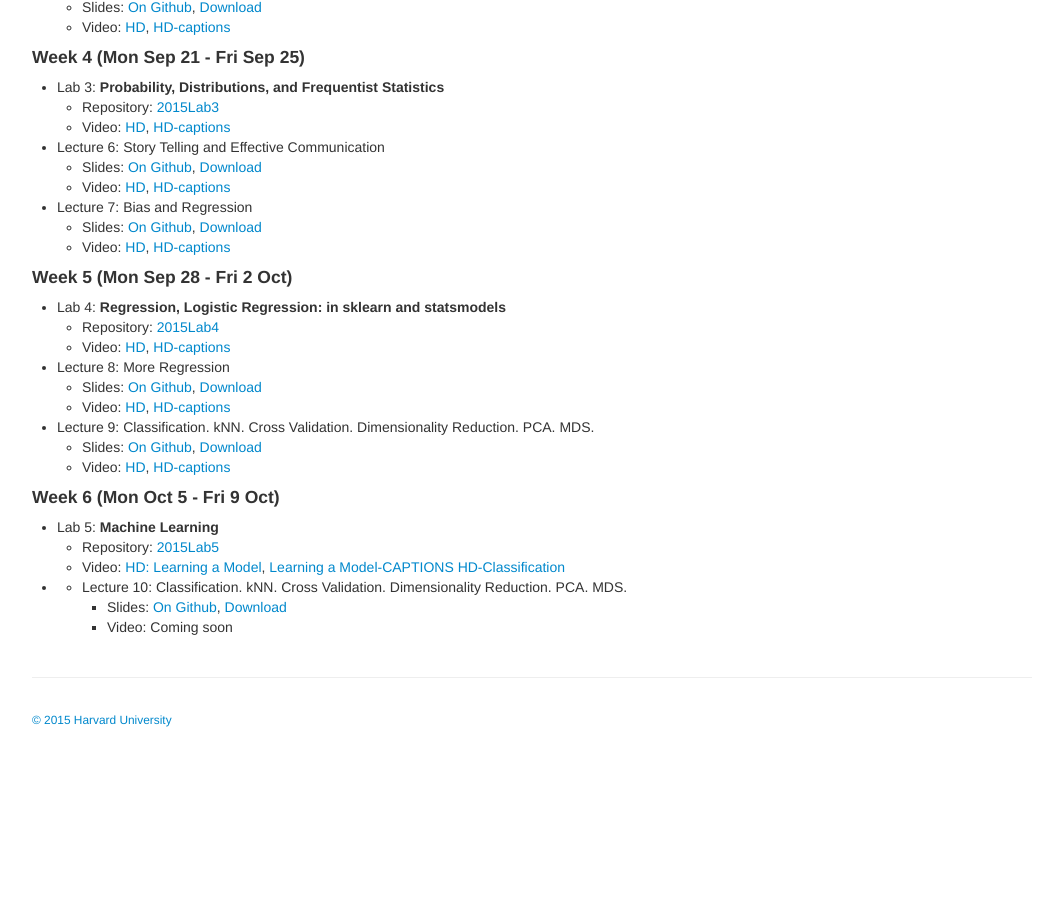
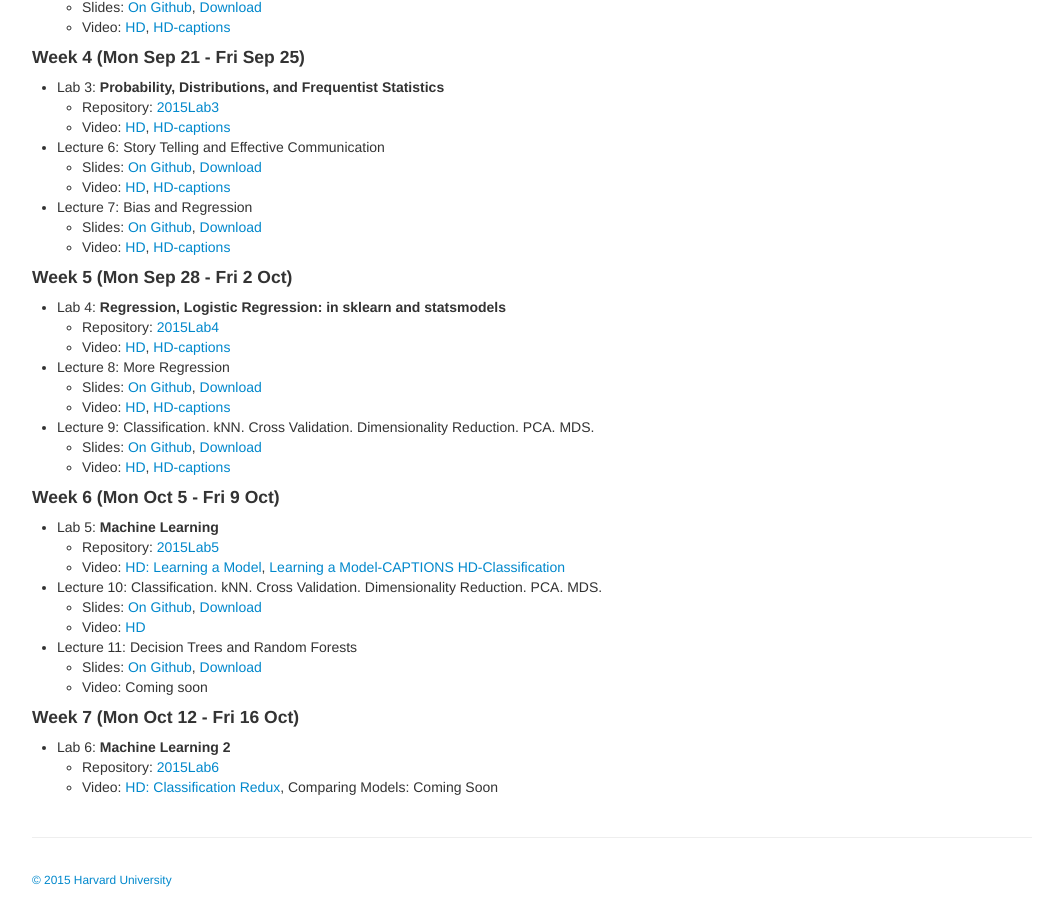
Before and after one commit to cs109/2015, a Jekyll site: the page built from pages/videos.md, in a window 1280 px wide and 900 px high, scrolled down 878 px. Shown: the whole window, without its empty margins (108-1171 px from the left). Built offline with Jekyll 4.4.1, drawn with Linux system fonts in a browser that asks for light colours; before the commit the page ends 1618 px from its top, so only the background shows below that.

Commit message:
added new lan and lec 10

```diff
--- a/pages/videos.md
+++ b/pages/videos.md
@@ -87,6 +87,16 @@ We've also started a YouTube [channel](https://www.youtube.com/channel/UC0-KaiZF
     - Repository: [2015Lab5](https://github.com/cs109/2015lab5)
     - Video: [HD: Learning a Model](https://matterhorn.dce.harvard.edu/engage/player/watch.html?id=e509f996-9633-4b75-a48a-e29246a316db), [Learning a Model-CAPTIONS](https://matterhorn.dce.harvard.edu/engage/player/watch.html?id=cdb6ae4c-a4ea-434d-a0c3-cdff3c2cd645) [HD-Classification](https://matterhorn.dce.harvard.edu/engage/player/watch.html?id=90e73c64-855c-4b06-afb2-94da608ecfbf)
 
-- - Lecture 10: Classification. kNN. Cross Validation. Dimensionality Reduction. PCA. MDS.
+- Lecture 10: Classification. kNN. Cross Validation. Dimensionality Reduction. PCA. MDS.
     - Slides: [On Github](https://github.com/cs109/2015/blob/master/Lectures/10-SVMAndEvaluation.pdf), [Download](https://github.com/cs109/2015/raw/master/Lectures/10-SVMAndEvaluation.pdf)
-    - Video: Coming soon
+    - Video: [HD](https://matterhorn.dce.harvard.edu/engage/player/watch.html?id=f21fcc8f-93a8-49f6-9ff8-0f339b0728bd)
+
+- Lecture 11: Decision Trees and Random Forests
+   - Slides: [On Github](https://github.com/cs109/2015/blob/master/Lectures/11-DecisionTreesAndRandomForest.pdf), [Download](https://github.com/cs109/2015/raw/master/Lectures/11-DecisionTreesAndRandomForest.pdf)
+   - Video: Coming soon
+
+####Week 7 (Mon Oct 12 - Fri 16 Oct)
+
+- Lab 6: **Machine Learning 2**
+    - Repository: [2015Lab6](https://github.com/cs109/2015lab6)
+    - Video: [HD: Classification Redux](https://matterhorn.dce.harvard.edu/engage/player/watch.html?id=83dfe4c9-fa1b-429c-a84c-839195fbede8), Comparing Models: Coming Soon
```
